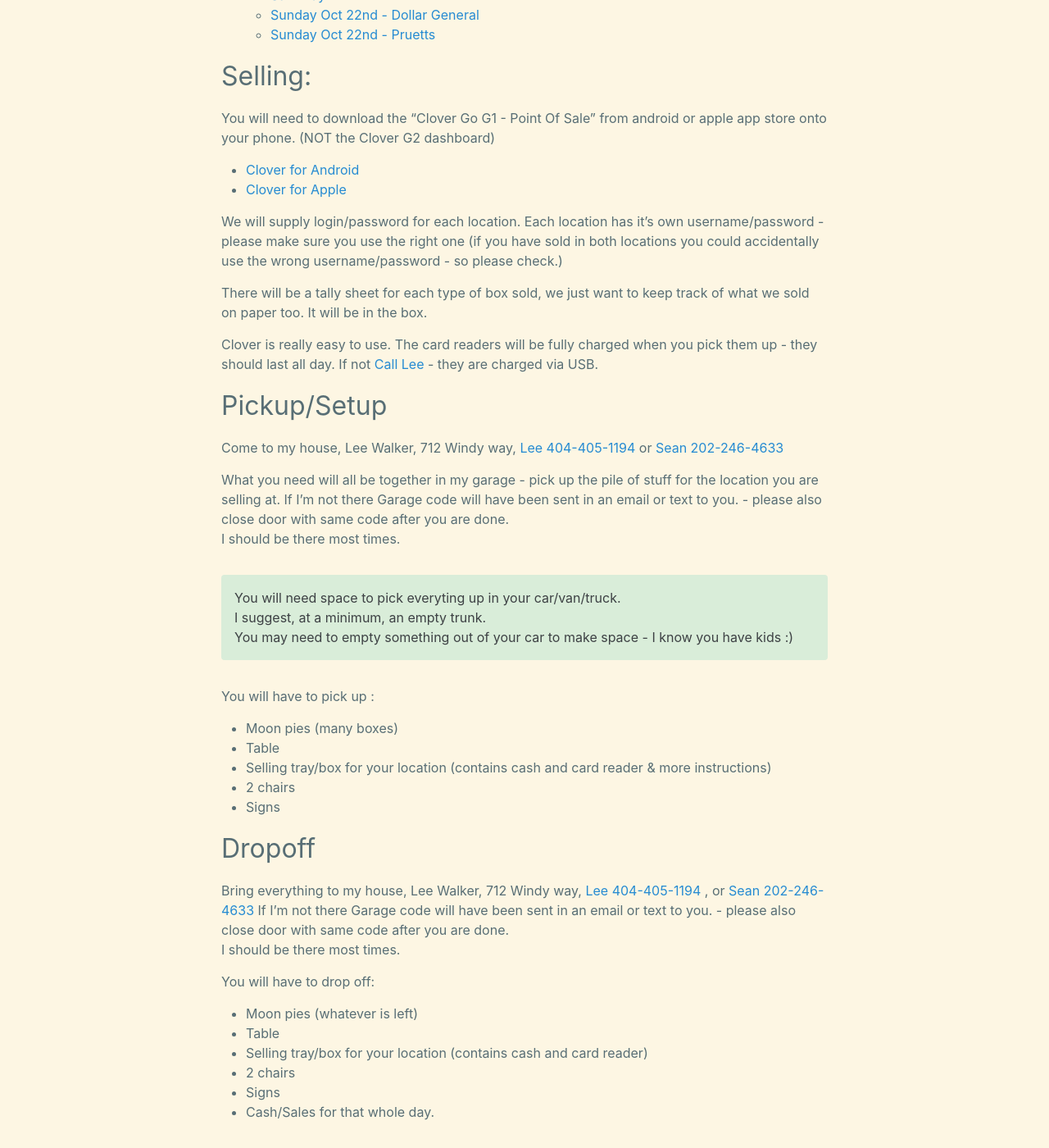
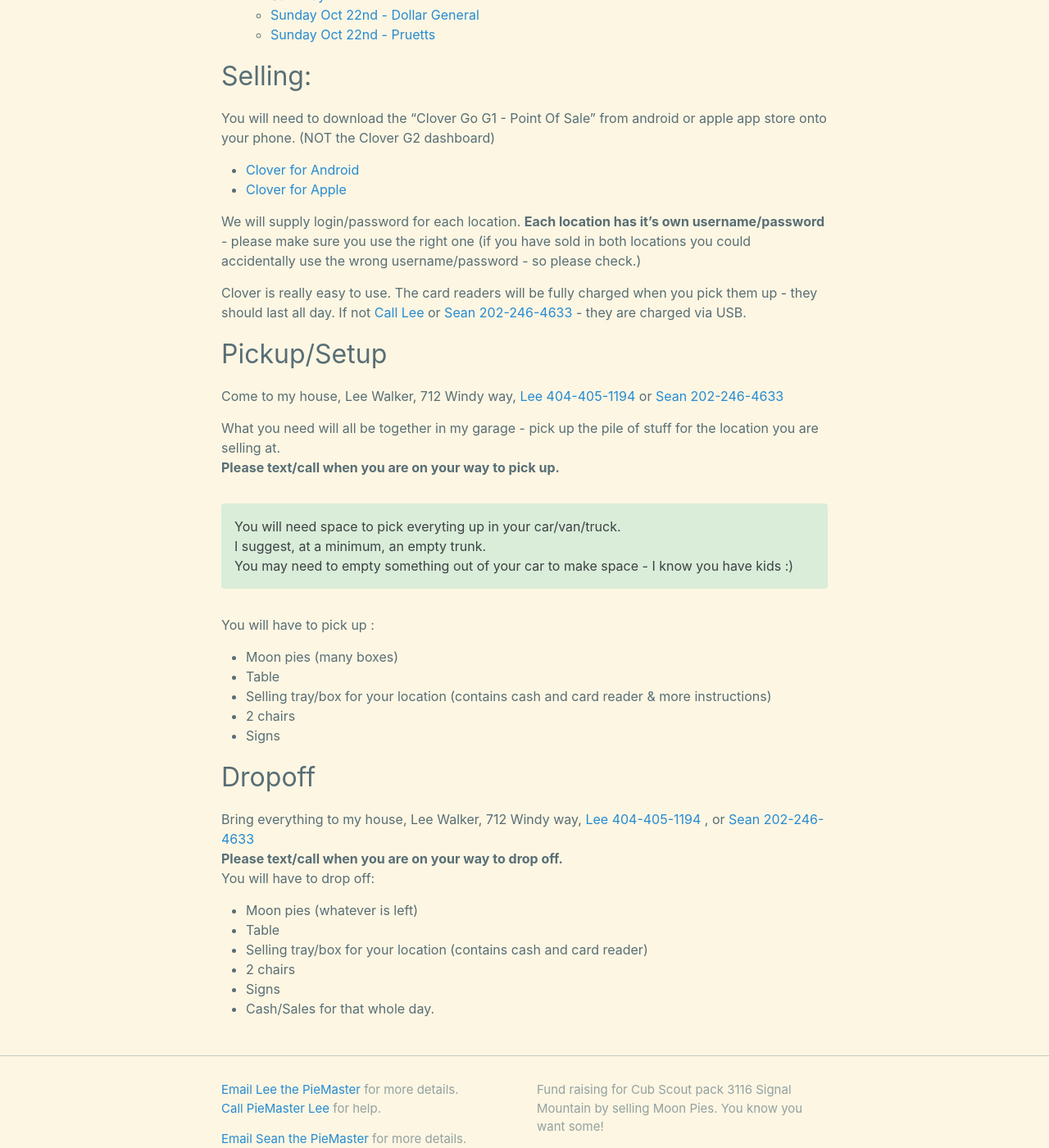
Before and after one commit to CodeJourneymen/scoutpiemaster, a Jekyll site: the page built from shownsell.md, in a window 1280 px wide and 1400 px high, scrolled down 1430 px. Shown: the whole window at 82% size. Built offline with Jekyll 4.4.1, drawn with Linux system fonts in a browser that asks for light colours.

Commit message:
Update shownsell.md
pickup/dropoff updated

```diff
--- a/shownsell.md
+++ b/shownsell.md
@@ -63,18 +63,16 @@
 - [Clover for Android](https://play.google.com/store/apps/details?id=clover.companion.app&hl=en_US&gl=US)
 - [Clover for Apple](https://apps.apple.com/us/app/clover-go-dashboard-pos/id969311778)
 
-We will supply login/password for each location. Each location has it's own username/password - please make sure you use the right one (if you have sold in both locations you could accidentally use the wrong username/password - so please check.)
+We will supply login/password for each location. **Each location has it's own username/password** - please make sure you use the right one (if you have sold in both locations you could accidentally use the wrong username/password - so please check.)
 
-There will be a tally sheet for each type of box sold, we just want to keep track of what we sold on paper too. It will be in the box.
-
-Clover is really easy to use. The card readers will be fully charged when you pick them up - they should last all day. If not [Call Lee](tel:4044051194) - they are charged via USB.
+Clover is really easy to use. The card readers will be fully charged when you pick them up - they should last all day. If not [Call Lee](tel:4044051194) or [Sean 202-246-4633](tel:2022464633) - they are charged via USB.
 
 # Pickup/Setup
 Come to my house, Lee Walker, 712 Windy way, [Lee 404-405-1194](tel:4044051194) or [Sean 202-246-4633](tel:2022464633)
 
-What you need will all be together in my garage - pick up the pile of stuff for the location you are selling at. If I'm not there Garage code will have been sent in an email or text to you. - please also close door with same code after you are done.
+What you need will all be together in my garage - pick up the pile of stuff for the location you are selling at.
 <br/>
-I should be there most times.
+**Please text/call when you are on your way to pick up.**
 
 {: .notice--success }
 You will need space to pick everyting up in your car/van/truck.<br/>
@@ -90,10 +88,9 @@
 
 # Dropoff
 Bring everything to my house, Lee Walker, 712 Windy way, [Lee 404-405-1194](tel:4044051194) , or [Sean 202-246-4633](tel:2022464633)
-If I'm not there Garage code will have been sent in an email or text to you. - please also close door with same code after you are done.
 <br/>
-I should be there most times.
-
+**Please text/call when you are on your way to drop off.**
+<br/>
 You will have to drop off:
 - Moon pies (whatever is left)
 - Table
```
